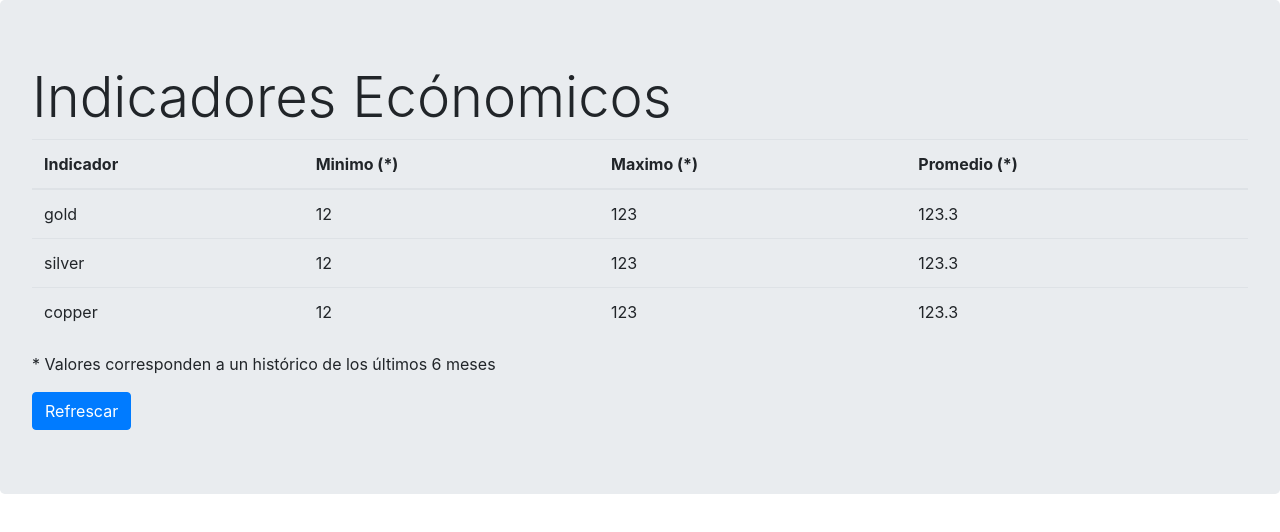
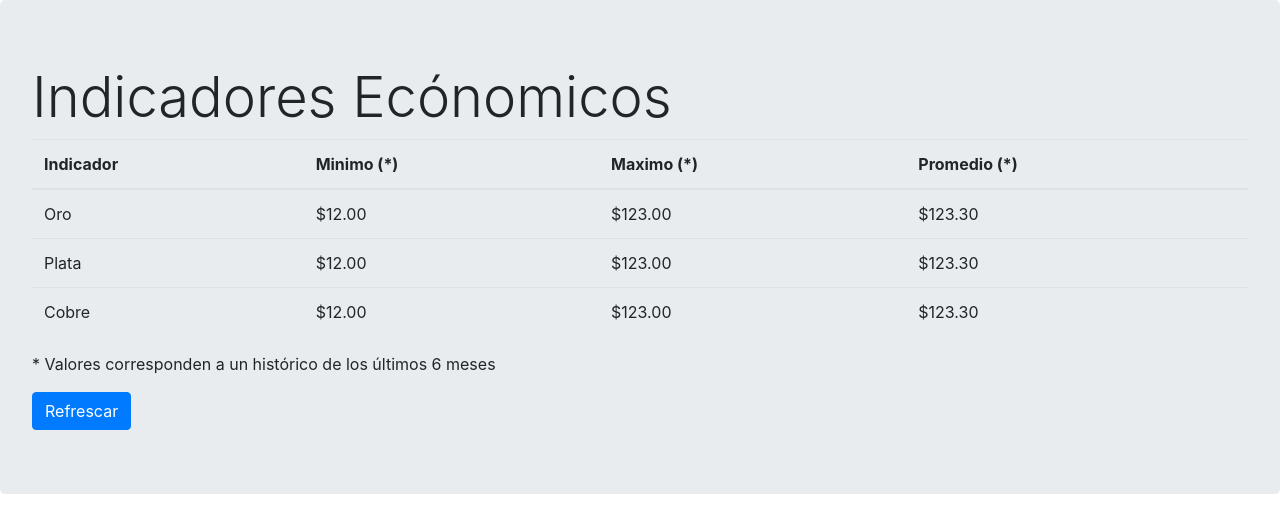
Before and after one commit to fapablazacl/ui-indicadores-economicos, an Angular app: page /indicador in a window 1280 px wide. Shown: the top 532 px of the page. Built offline with nearby package versions, Linux system fonts and the light colour scheme.

Commit message:
Agregado formateo de la tabla via Pipes

```diff
--- a/src/app/indicator/indicator.component.html
+++ b/src/app/indicator/indicator.component.html
@@ -10,10 +10,10 @@
   </thead>
   <tbody>
     <tr *ngFor="let indicator of indicators">
-      <td>{{indicator.name}}</td>
-      <td>{{indicator.min}}</td>
-      <td>{{indicator.max}}</td>
-      <td>{{indicator.average}}</td>
+      <td>{{indicator.name | indicatorName}}</td>
+      <td>{{indicator.min | currency}}</td>
+      <td>{{indicator.max | currency}}</td>
+      <td>{{indicator.average | currency}}</td>
     </tr>
   </tbody>
 </table>
```
